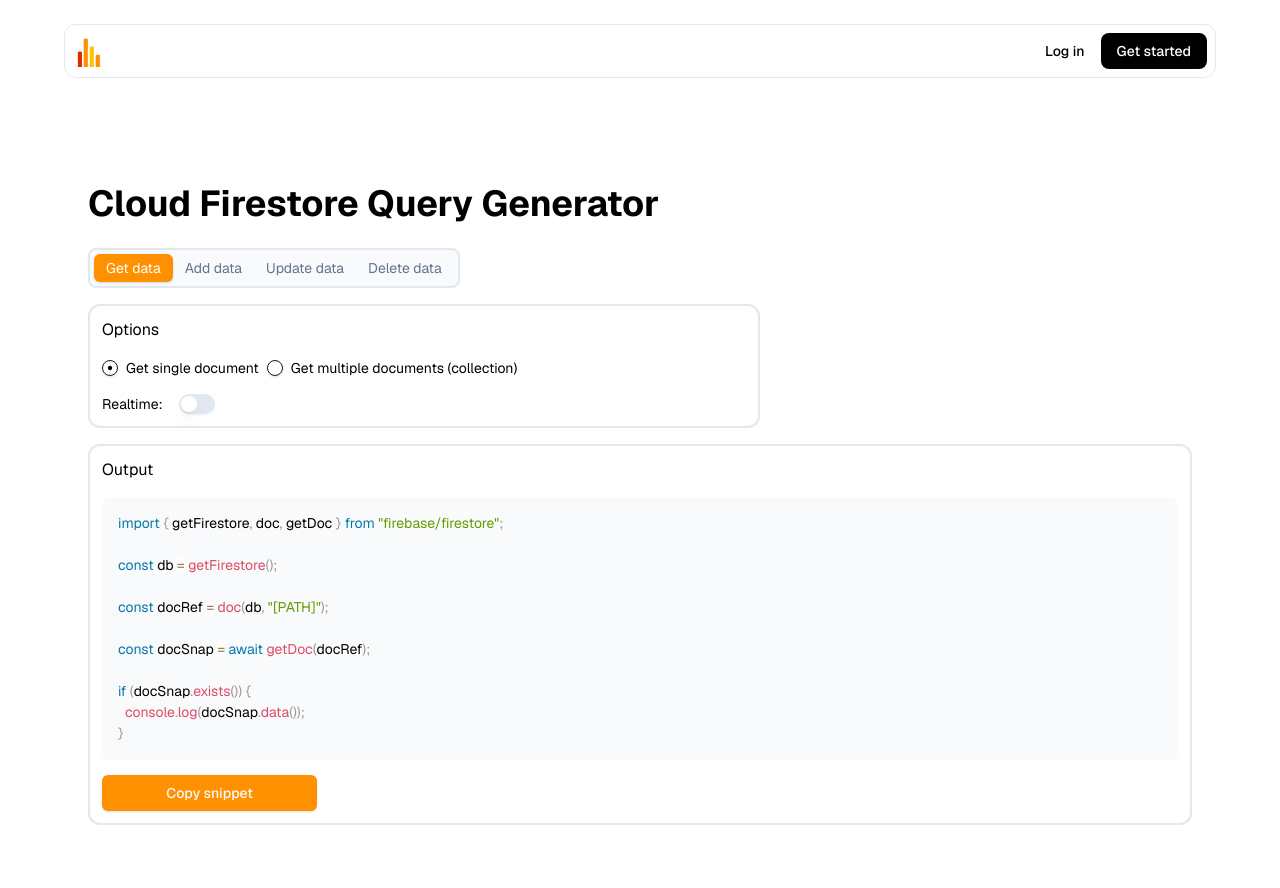
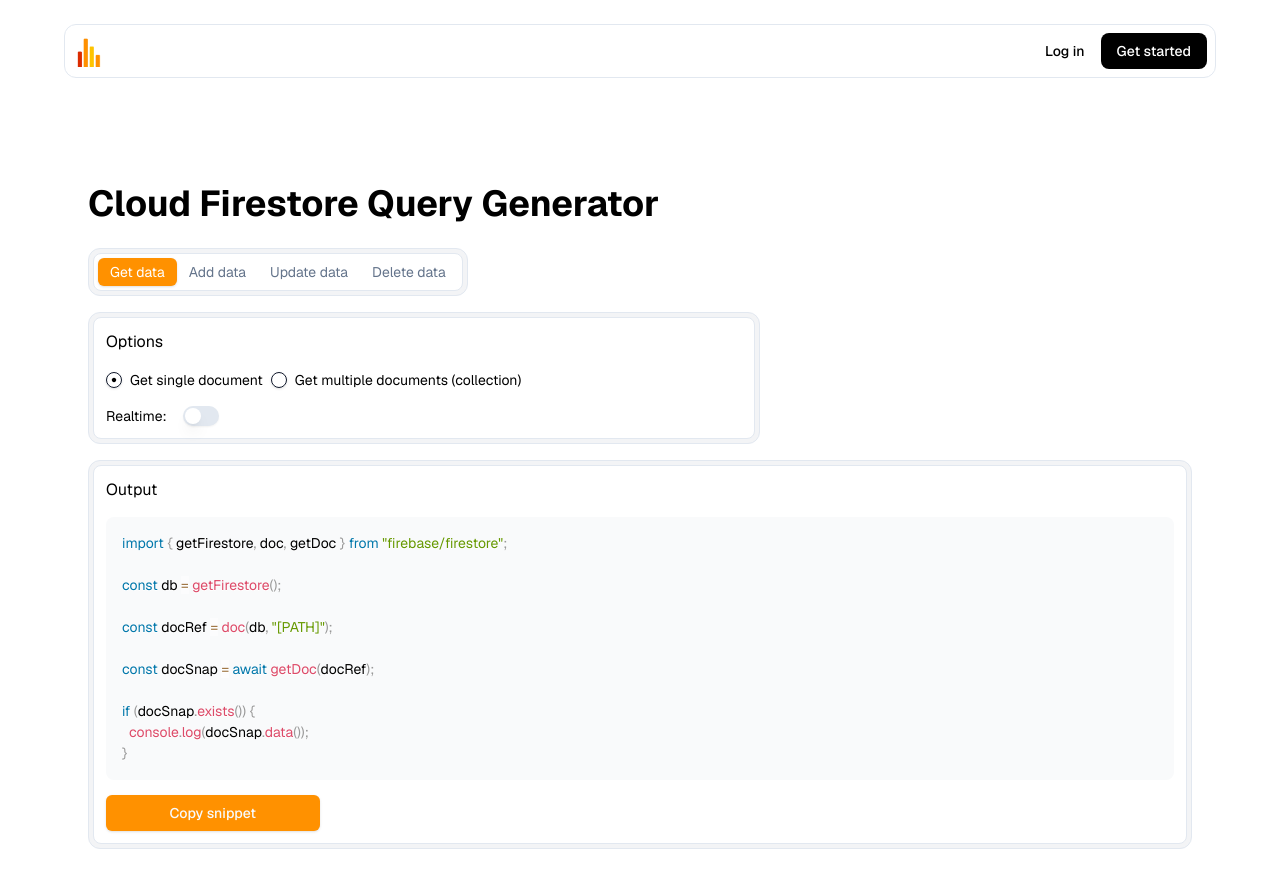
Before and after one commit to victoribironke/ventivo, a Next.js app: page /tools/firestore-query-generator in a window 1280 px wide. Shown: the top 888 px of the page. Built offline with nearby package versions, Linux system fonts and the light colour scheme.

Commit message:
feat: enhance layout and styling of Query Generator, Add Data, Update Data, and Delete Data components for improved user experience

```diff
--- a/src/components/tools/query-generator/AddData.tsx
+++ b/src/components/tools/query-generator/AddData.tsx
@@ -30,7 +30,8 @@
 
   return (
     <div className="w-full flex items-start justify-center flex-col gap-4">
-      <div className="w-full border-2 p-3 rounded-xl flex flex-col gap-4 max-w-2xl">
+      <div className="p-1 border bg-gray-100 rounded-xl w-full max-w-2xl">
+        <div className="w-full border p-3 rounded-lg bg-white flex flex-col gap-4">
           <p>Options</p>
 
           <RadioGroup
@@ -50,8 +51,10 @@
             })}
           </RadioGroup>
         </div>
+      </div>
 
-      <div className="w-full border-2 p-3 rounded-xl flex flex-col gap-2">
+      <div className="p-1 border bg-gray-100 rounded-xl w-full">
+        <div className="w-full border p-3 rounded-lg flex flex-col gap-2 bg-white">
           <p>Output</p>
 
           {/* <textarea
@@ -87,6 +90,7 @@
           </Button>
         </div>
       </div>
+    </div>
   );
 };
 
--- a/src/components/tools/query-generator/DeleteData.tsx
+++ b/src/components/tools/query-generator/DeleteData.tsx
@@ -15,11 +15,14 @@
 
   return (
     <div className="w-full flex items-start justify-center flex-col gap-4">
-      <div className="w-full border-2 p-3 rounded-xl flex flex-col gap-4 max-w-2xl">
+      <div className="p-1 border bg-gray-100 rounded-xl w-full max-w-2xl">
+        <div className="w-full border-2 p-3 rounded-lg bg-white flex flex-col gap-4">
           <p>Options</p>
         </div>
+      </div>
 
-      <div className="w-full border-2 p-3 rounded-xl flex flex-col gap-2">
+      <div className="p-1 border bg-gray-100 rounded-xl w-full">
+        <div className="w-full border p-3 rounded-lg flex flex-col gap-2 bg-white">
           <p>Output</p>
 
           {/* <textarea
@@ -55,6 +58,7 @@
           </Button>
         </div>
       </div>
+    </div>
   );
 };
 
--- a/src/components/tools/query-generator/GetData.tsx
+++ b/src/components/tools/query-generator/GetData.tsx
@@ -55,7 +55,8 @@
 
   return (
     <div className="w-full flex items-start justify-center flex-col gap-4">
-      <div className="w-full border-2 p-3 rounded-xl flex flex-col gap-4 max-w-2xl">
+      <div className="p-1 border bg-gray-100 rounded-xl w-full max-w-2xl">
+        <div className="w-full border p-3 rounded-lg flex flex-col gap-4 bg-white">
           <p>Options</p>
 
           <RadioGroup
@@ -83,6 +84,7 @@
               onCheckedChange={(e) => updateOptions(e, "realtime")}
               className="data-[state=checked]:bg-firebase-orange"
             />
+          </div>
         </div>
 
         {options.type === "get-multiple-documents-(collection)" && (
@@ -190,7 +192,8 @@
         )}
       </div>
 
-      <div className="w-full border-2 p-3 rounded-xl flex flex-col gap-2">
+      <div className="p-1 border bg-gray-100 rounded-xl w-full">
+        <div className="w-full border p-3 rounded-lg flex flex-col gap-2 bg-white">
           <p>Output</p>
 
           {/* <textarea
@@ -226,6 +229,7 @@
           </Button>
         </div>
       </div>
+    </div>
   );
 };
 
--- a/src/components/tools/query-generator/UpdateData.tsx
+++ b/src/components/tools/query-generator/UpdateData.tsx
@@ -15,11 +15,14 @@
 
   return (
     <div className="w-full flex items-start justify-center flex-col gap-4">
-      <div className="w-full border-2 p-3 rounded-xl flex flex-col gap-4 max-w-2xl">
+      <div className="p-1 border bg-gray-100 rounded-xl w-full max-w-2xl">
+        <div className="w-full border-2 p-3 rounded-lg bg-white flex flex-col gap-4">
           <p>Options</p>
         </div>
+      </div>
 
-      <div className="w-full border-2 p-3 rounded-xl flex flex-col gap-2">
+      <div className="p-1 border bg-gray-100 rounded-xl w-full">
+        <div className="w-full border p-3 rounded-lg flex flex-col gap-2 bg-white">
           <p>Output</p>
 
           {/* <textarea
@@ -55,6 +58,7 @@
           </Button>
         </div>
       </div>
+    </div>
   );
 };
 
--- a/src/pages/tools/firestore-query-generator.tsx
+++ b/src/pages/tools/firestore-query-generator.tsx
@@ -35,7 +35,8 @@
           defaultValue={getValueFromTitle(tabs[0])}
           className="w-full flex justify-center flex-col"
         >
-          <TabsList className="w-fit h-fit flex flex-wrap bg-gray-50 border-2">
+          <div className="p-1 border bg-gray-100 rounded-xl w-fit">
+            <TabsList className="w-fit h-fit flex flex-wrap bg-white border">
               {tabs.map((t, i) => (
                 <TabsTrigger
                   value={getValueFromTitle(t)}
@@ -46,6 +47,7 @@
                 </TabsTrigger>
               ))}
             </TabsList>
+          </div>
 
           {tabs.map((t, i) => (
             <TabsContent
```
Lines whose indentation alone changed are shown as unchanged.
